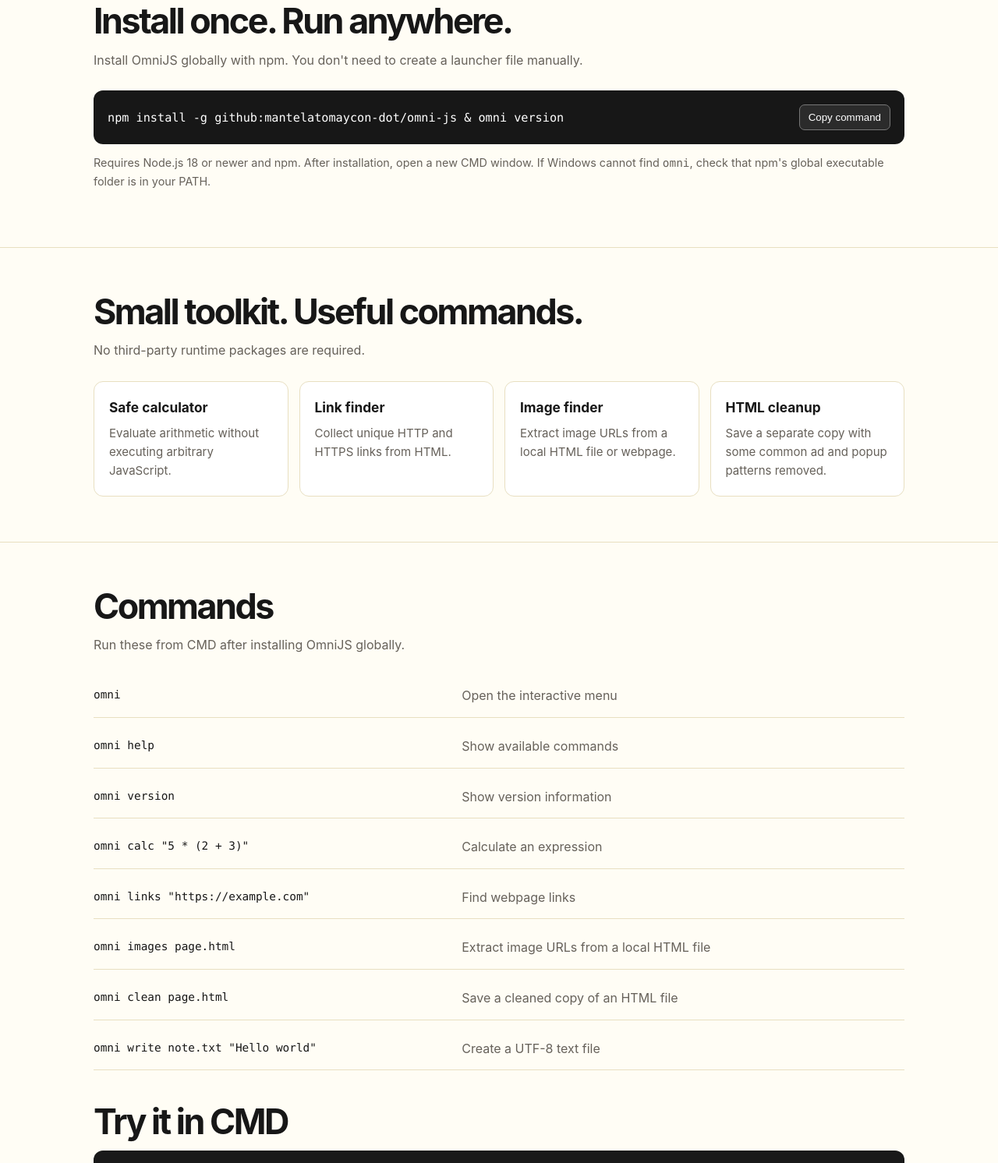
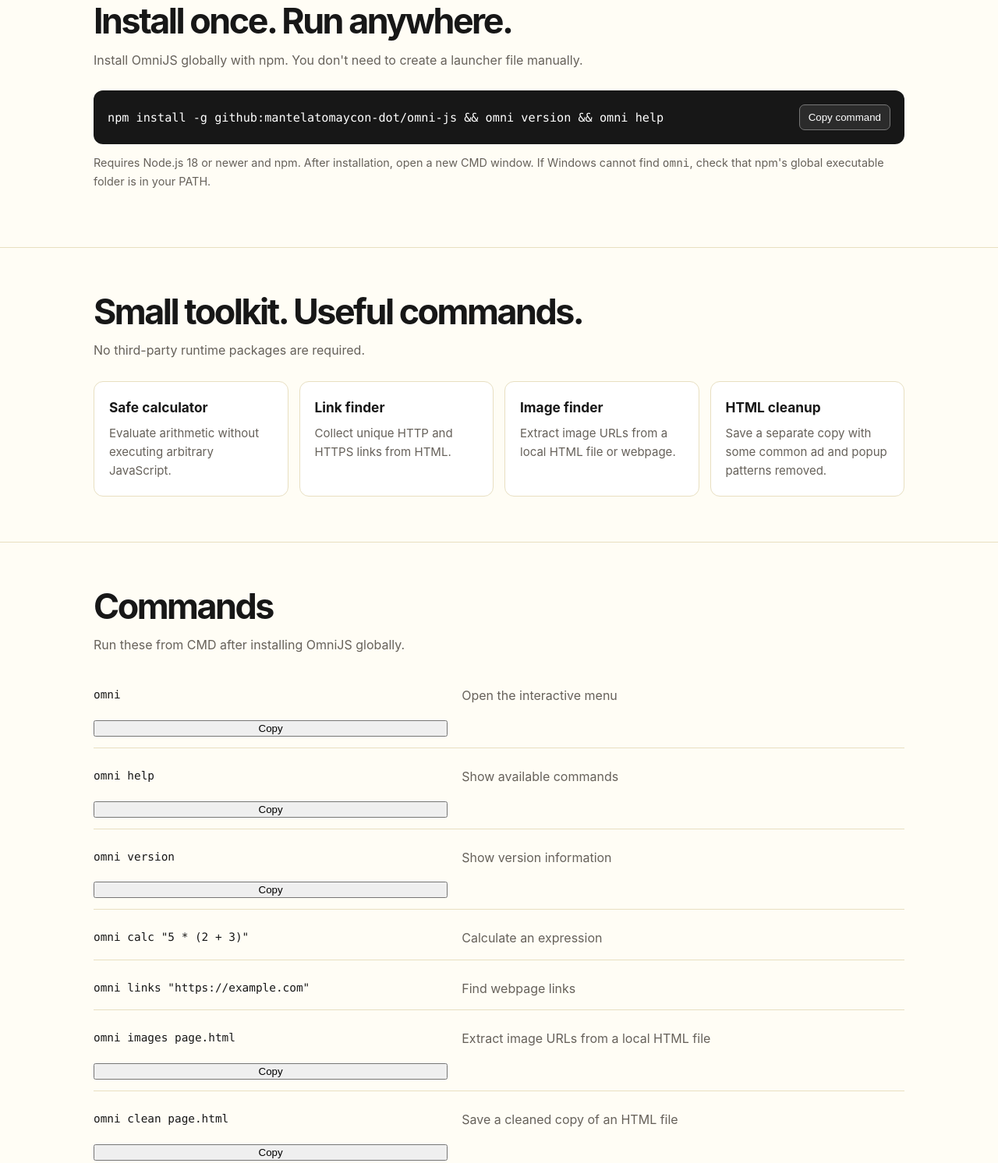
Before and after one commit to mantelatomaycon-dot/omni-js, a website: page home/index.html in a window 1280 px wide. Shown: the part 833-2325 px from the top of the page at 78% size. Drawn offline with Linux system fonts and the light colour scheme.

Commit message:
Add copy buttons and complete working command examples

```diff
--- a/home/index.html
+++ b/home/index.html
@@ -55,7 +55,7 @@
     pre { margin: 0; padding: 18px; overflow-x: auto; border-radius: 12px; background: #191919; color: #f6f2e8; line-height: 1.8; font-size: .9rem; }
     .command-list { display: grid; grid-template-columns: 1fr; gap: 10px; }
     .command { display: grid; grid-template-columns: minmax(180px, .8fr) 1fr; gap: 18px; padding: 14px 0; border-bottom: 1px solid var(--line); }
-    .command code { font-size: .9rem; overflow-wrap: anywhere; }
+    .command code { font-size: .9rem; overflow-wrap: anywhere; }\n    .command button { justify-self: start; border: 1px solid var(--line); border-radius: 7px; background: white; color: var(--ink); padding: 6px 10px; cursor: pointer; font: inherit; font-size: .82rem; font-weight: 750; }
     .command span { color: var(--muted); }
     footer { padding: 28px 0; background: var(--paper); font-size: .9rem; color: var(--muted); }
     @media (max-width: 600px) {
@@ -93,7 +93,7 @@
         <h2>Install once. Run anywhere.</h2>
         <p class="lead">Install OmniJS globally with npm. You don't need to create a launcher file manually.</p>
         <div class="install">
-          <code id="install-command">npm install -g github:mantelatomaycon-dot/omni-js &amp; omni version</code>
+          <code id="install-command">npm install -g github:mantelatomaycon-dot/omni-js &amp;&amp; omni version &amp;&amp; omni help</code>
           <button type="button" id="copy-install">Copy command</button>
         </div>
         <p class="note">Requires Node.js 18 or newer and npm. After installation, open a new CMD window. If Windows cannot find <code>omni</code>, check that npm's global executable folder is in your PATH.</p>
@@ -116,13 +116,13 @@
         <h2>Commands</h2>
         <p class="lead">Run these from CMD after installing OmniJS globally.</p>
         <div class="command-list">
-          <div class="command"><code>omni</code><span>Open the interactive menu</span></div>
-          <div class="command"><code>omni help</code><span>Show available commands</span></div>
-          <div class="command"><code>omni version</code><span>Show version information</span></div>
+          <div class="command"><code>omni</code><span>Open the interactive menu</span><button type="button" data-copy="omni">Copy</button></div>
+          <div class="command"><code>omni help</code><span>Show available commands</span><button type="button" data-copy="omni help">Copy</button></div>
+          <div class="command"><code>omni version</code><span>Show version information</span><button type="button" data-copy="omni version">Copy</button></div>
           <div class="command"><code>omni calc "5 * (2 + 3)"</code><span>Calculate an expression</span></div>
           <div class="command"><code>omni links "https://example.com"</code><span>Find webpage links</span></div>
-          <div class="command"><code>omni images page.html</code><span>Extract image URLs from a local HTML file</span></div>
-          <div class="command"><code>omni clean page.html</code><span>Save a cleaned copy of an HTML file</span></div>
+          <div class="command"><code>omni images page.html</code><span>Extract image URLs from a local HTML file</span><button type="button" data-copy="omni images page.html">Copy</button></div>
+          <div class="command"><code>omni clean page.html</code><span>Save a cleaned copy of an HTML file</span><button type="button" data-copy="omni clean page.html">Copy</button></div>
           <div class="command"><code>omni write note.txt "Hello world"</code><span>Create a UTF-8 text file</span></div>
         </div>
         <h2 style="margin-top:42px">Try it in CMD</h2>
```
